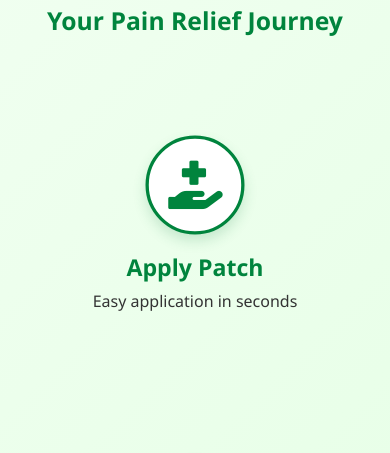
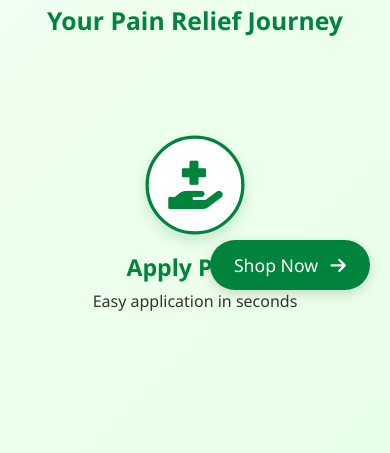
Before and after one commit to AryungKim/SalonpasMobile, a Flask app: page / in a window 390 px wide. Shown: the part 526-979 px from the top of the page. Run offline with Flask 3, Linux system fonts and the light colour scheme; some libraries are stand-ins or nearby versions; some web fonts are replaced.

Commit message:
Agent query: モバイル画面でフローティングの「Buy Now!」ボタンが表示されているか確認をお願いします。
Add floating CTA button to the website.

Screenshot: https://storage.googleapis.com/screenshot-production-us-central1/8a2a4be6-f864-4e32-9916-299580b48d9a/84be3e2d-20b7-41c0-b5c5-dfdb0cea4c4a.jpg

```diff
--- a/static/css/custom.css
+++ b/static/css/custom.css
@@ -342,3 +342,50 @@ h1, h2, h3, h4, h5, h6 {
         margin-bottom: 2rem;
     }
 }
+
+/* Floating CTA Button */
+.floating-cta {
+    position: fixed;
+    bottom: 20px;
+    right: 20px;
+    z-index: 1000;
+    display: none; /* Hidden by default on desktop */
+}
+
+.floating-cta .btn {
+    width: auto;
+    padding: 12px 24px;
+    font-size: 1.1rem;
+    border-radius: 50px;
+    box-shadow: 0 4px 12px rgba(0,0,0,0.15);
+    transition: all 0.3s cubic-bezier(0.4, 0, 0.2, 1);
+    background: var(--primary-green);
+    color: var(--secondary-white);
+    border: none;
+}
+
+.floating-cta .btn:hover {
+    transform: translateY(-2px);
+    box-shadow: 0 6px 16px rgba(0,0,0,0.2);
+}
+
+.floating-cta .btn i {
+    margin-left: 8px;
+}
+
+/* Show floating CTA only on mobile */
+@media (max-width: 768px) {
+    .floating-cta {
+        display: block;
+    }
+}
+
+[dir="rtl"] .floating-cta {
+    right: auto;
+    left: 20px;
+}
+
+[dir="rtl"] .floating-cta .btn i {
+    margin-left: 0;
+    margin-right: 8px;
+}
--- a/templates/base.html
+++ b/templates/base.html
@@ -49,6 +49,14 @@
         {% block content %}{% endblock %}
     </main>
 
+    <!-- Floating CTA Button -->
+    <div class="floating-cta">
+        <a href="/products" class="btn">
+            {{ g.translations.cta_shop }}
+            <i class="fas fa-arrow-right"></i>
+        </a>
+    </div>
+
     <footer class="py-4 mt-5">
         <div class="container text-center">
             <p>&copy; 2024 Salonpas. All rights reserved.</p>
```
